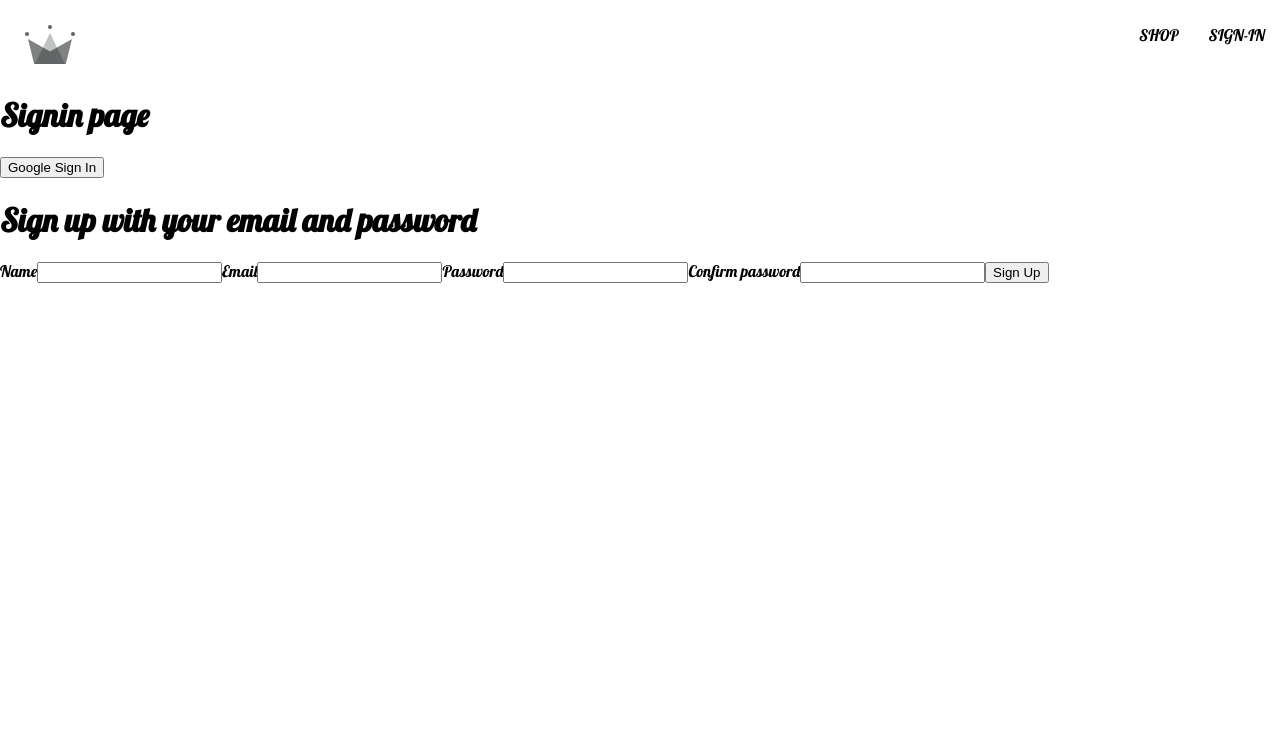
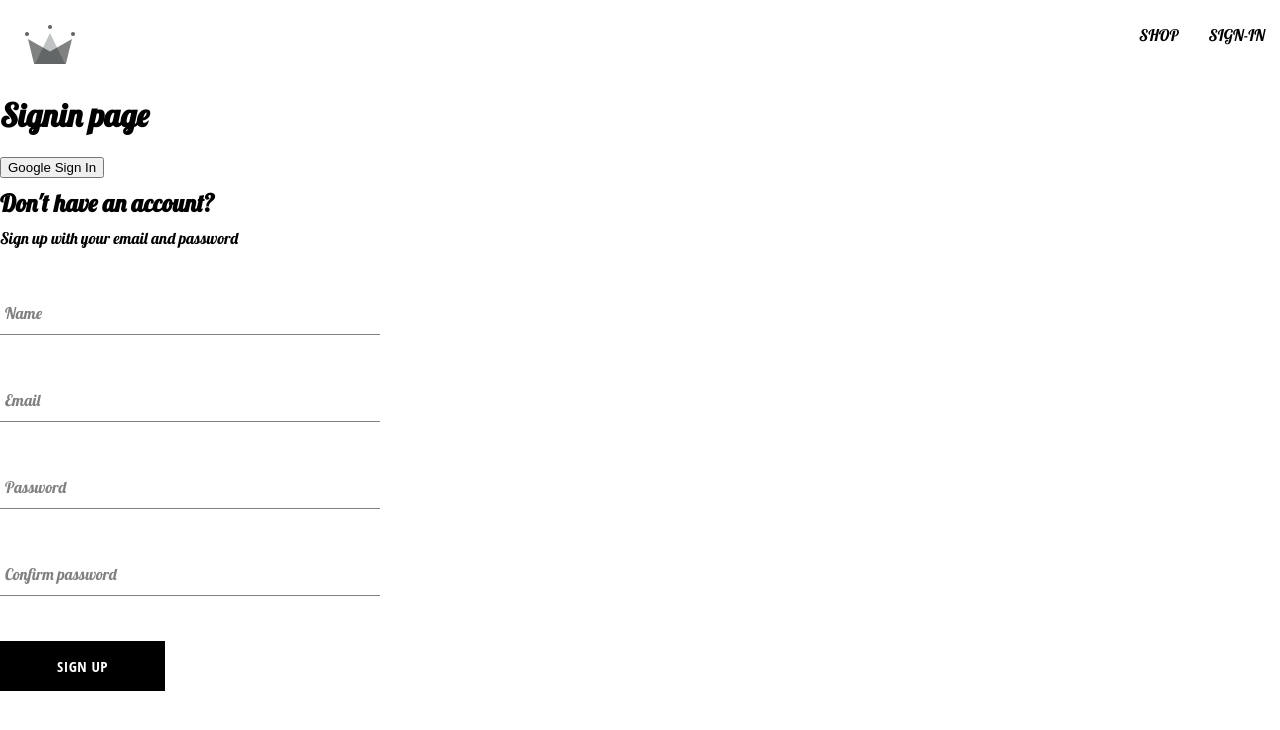
Before and after one commit to RiniChandra7/Clothomania, a React (Create React App) app: page /signin in a window 1280 px wide. Shown: the top 730 px of the page. Built offline with nearby package versions, Linux system fonts and the light colour scheme.

Commit message:
sign up form, input and button components

```diff
--- /dev/null
+++ b/src/components/button/button.component.jsx
@@ -0,0 +1,12 @@
+import './button.styles.scss';
+
+const BUTTON_CLASSES = {
+    google: 'google-sign-in',
+    inverted: 'inverted',
+}
+
+const Button = ({children, buttonType, ...otherProps}) => {
+    return <button className={`button-container ${BUTTON_CLASSES[buttonType]}`} {...otherProps}>{children}</button>
+}
+
+export default Button;
--- /dev/null
+++ b/src/components/button/button.styles.scss
@@ -0,0 +1,46 @@
+.button-container {
+  min-width: 165px;
+  width: auto;
+  height: 50px;
+  letter-spacing: 0.5px;
+  line-height: 50px;
+  padding: 0 35px 0 35px;
+  font-size: 15px;
+  background-color: black;
+  color: white;
+  text-transform: uppercase;
+  font-family: 'Open Sans Condensed';
+  font-weight: bolder;
+  border: none;
+  cursor: pointer;
+  display: flex;
+  justify-content: center;
+
+  &:hover {
+    background-color: white;
+    color: black;
+    border: 1px solid black;
+  }
+
+  &.google-sign-in {
+    background-color: #4285f4;
+    color: white;
+
+    &:hover {
+      background-color: #357ae8;
+      border: none;
+    }
+  }
+
+  &.inverted {
+    background-color: white;
+    color: black;
+    border: 1px solid black;
+
+    &:hover {
+      background-color: black;
+      color: white;
+      border: none;
+    }
+  }
+}
--- /dev/null
+++ b/src/components/form-input/form-input.component.jsx
@@ -0,0 +1,12 @@
+import './form-input.styles.scss';
+
+const FormInput = ({label, ...otherProps}) => {
+    return (
+        <div className="group">
+            <input className='form-input' {...otherProps} />
+            {label && (<label className={`${otherProps.value.length > 0 ? 'shrink': ''} form-input-label`}>{label}</label>)}
+        </div>
+    );
+}
+
+export default FormInput;
--- /dev/null
+++ b/src/components/form-input/form-input.styles.scss
@@ -0,0 +1,54 @@
+$sub-color: grey;
+$main-color: black;
+
+@mixin shrinkLabel {
+  top: -14px;
+  font-size: 12px;
+  color: $main-color;
+}
+
+.group {
+  position: relative;
+  margin: 45px 0;
+
+  .form-input {
+    background: none;
+    background-color: white;
+    color: $sub-color;
+    font-size: 18px;
+    padding: 10px 10px 10px 5px;
+    display: block;
+    width: 100%;
+    border: none;
+    border-radius: 0;
+    border-bottom: 1px solid $sub-color;
+    margin: 25px 0;
+
+    &:focus {
+      outline: none;
+    }
+
+    &:focus ~ .form-input-label {
+      @include shrinkLabel();
+    }
+  }
+
+  input[type='password'] {
+    letter-spacing: 0.3em;
+  }
+
+  .form-input-label {
+    color: $sub-color;
+    font-size: 16px;
+    font-weight: normal;
+    position: absolute;
+    pointer-events: none;
+    left: 5px;
+    top: 10px;
+    transition: 300ms ease all;
+
+    &.shrink {
+      @include shrinkLabel();
+    }
+  }
+}
--- a/src/routes/signup-form/sign-up-form.component.jsx
+++ b/src/routes/signup-form/sign-up-form.component.jsx
@@ -1,4 +1,9 @@
 import { useState } from "react";
+import FormInput from "../../components/form-input/form-input.component";
+import Button from "../../components/button/button.component";
+import './sign-up-form.styles.scss';
+
+import { createAuthUserWithEmailPassword, createUserDocFromAuth } from "../../utils/firebase/firebase.utils";
 
 const defaultForm = {
     displayName: '',
@@ -16,23 +21,47 @@ const SignupForm = () => {
         setFormFields({...formFields, [name]: value})
     }
 
+    const resetForm = () => {
+        setFormFields(defaultForm);
+    }
+
+    const submitHandler = async (e) => {
+        e.preventDefault();
+
+        if (password !== confirmPassword) {
+            alert("Passwords are not matching!");
+            return;
+        }
+
+        try {
+            const {user} = await createAuthUserWithEmailPassword(email, password);
+
+            await createUserDocFromAuth(user, {displayName});
+
+            resetForm();
+        }
+        catch (err) {
+            if (err.code === 'auth/email-already-in-use') {
+                alert('Email already in use. Please try again.');
+            }
+            console.log("The user could not be created", err);
+        }
+    }
+
     return (
-        <div>
-            <h1>Sign up with your email and password</h1>
-            <form>
-                <label>Name</label>
-                <input type='text' required onChange={changeHandler} name='displayName' value={displayName}/>
+        <div className="sign-up-container">
+            <h2>Don't have an account?</h2>
+            <span>Sign up with your email and password</span>
+            <form onSubmit={submitHandler}>
+                <FormInput label='Name' type='text' required onChange={changeHandler} name='displayName' value={displayName}/>
 
-                <label>Email</label>
-                <input type='email' required onChange={changeHandler} name='email' value={email} />
+                <FormInput label='Email' type='email' required onChange={changeHandler} name='email' value={email} />
 
-                <label>Password</label>
-                <input type='password' required onChange={changeHandler} name='password' value={password} />
+                <FormInput label='Password' type='password' required onChange={changeHandler} name='password' value={password} />
 
-                <label>Confirm password</label>
-                <input type='password' required onChange={changeHandler} name='confirmPassword' value={confirmPassword} />
+                <FormInput label='Confirm password' type='password' required onChange={changeHandler} name='confirmPassword' value={confirmPassword} />
 
-                <button type="submit">Sign Up</button>
+                <Button type="submit">Sign Up</Button>
             </form>
         </div>
     );
--- /dev/null
+++ b/src/routes/signup-form/sign-up-form.styles.scss
@@ -0,0 +1,9 @@
+.sign-up-container {
+    display: flex;
+    flex-direction: column;
+    width: 380px;
+
+    h2 {
+        margin: 10px 0;
+    }
+}
--- a/src/utils/firebase/firebase.utils.js
+++ b/src/utils/firebase/firebase.utils.js
@@ -1,7 +1,7 @@
 // Import the functions you need from the SDKs you need
 import { async } from "@firebase/util";
 import { initializeApp } from "firebase/app";
-import {getAuth, signInWithRedirect, signInWithPopup, GoogleAuthProvider} from 'firebase/auth';
+import {getAuth, signInWithRedirect, signInWithPopup, GoogleAuthProvider, createUserWithEmailAndPassword} from 'firebase/auth';
 // TODO: Add SDKs for Firebase products that you want to use
 // https://firebase.google.com/docs/web/setup#available-libraries
 
@@ -31,7 +31,7 @@ export const signInWithGooglePopup = () => signInWithPopup(auth, provider);
 
 export const db = getFirestore();
 
-export const createUserDocFromAuth = async (userAuth) => {
+export const createUserDocFromAuth = async (userAuth, extraInfo) => {
     const userDocRef = doc(db, 'users', userAuth.uid);
 
     console.log(userDocRef);
@@ -45,7 +45,7 @@ export const createUserDocFromAuth = async (userAuth) => {
         const createdAt = new Date();
 
         try {
-            await setDoc(userDocRef, {displayName, email, createdAt});
+            await setDoc(userDocRef, {displayName, email, createdAt, ...extraInfo});
         }
         catch (err) {
             console.log("An error occurred in creating the user", err.message);
@@ -54,3 +54,10 @@ export const createUserDocFromAuth = async (userAuth) => {
 
     return userDocRef;
 }
+
+export const createAuthUserWithEmailPassword = async (email, password) => {
+    if (!email || !password)
+        return;
+
+    return await createUserWithEmailAndPassword(auth, email, password);
+}
```
